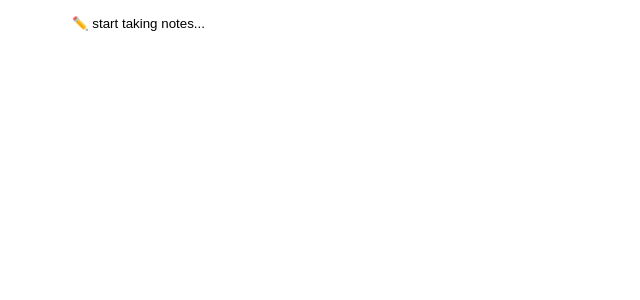
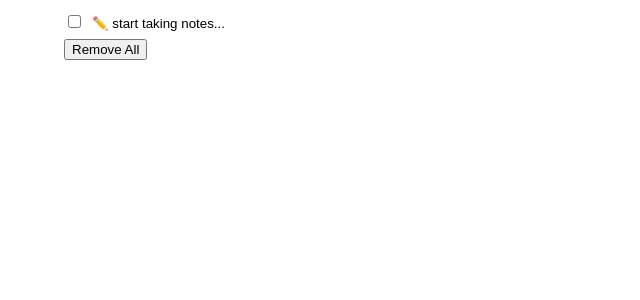
Before and after one commit to blueputty01/to-do, a React app: page / in a window 1280 px wide. Shown: the top 300 px of the page, without its empty margins (0-640 px from the left). Built offline with nearby package versions, Linux system fonts and the light colour scheme.

Commit message:
adding items

```diff
--- a/src/components/App.tsx
+++ b/src/components/App.tsx
@@ -1,12 +1,13 @@
 import React from 'react';
 import List from './List';
-import Item from './Item';
 import './App.scss';
+import Clear from './ClearStorage';
 
 export default function App() {
   return (
     <main>
       <List></List>
+      <Clear></Clear>
     </main>
   );
 }
--- /dev/null
+++ b/src/components/ClearStorage.tsx
@@ -0,0 +1,6 @@
+import React from 'react';
+import { clear } from '../services/useLocalStorage';
+
+export default function Clear() {
+  return <button onClick={clear}>Remove All</button>;
+}
--- a/src/components/Item.scss
+++ b/src/components/Item.scss
@@ -1,6 +1,7 @@
-input {
-  border-radius: 5px;
-  width: 100%;
-  border: none;
-  padding: 0.5rem;
+.item {
+  input[type='text'] {
+    border-radius: 5px;
+    border: none;
+    padding: 0.5rem;
+  }
 }
--- a/src/components/Item.tsx
+++ b/src/components/Item.tsx
@@ -7,21 +7,26 @@ import { off } from 'process';
 interface ItemProps {
   id: string;
   onChange: Function;
-  onBlur: React.FocusEventHandler;
+  onBlur: Function;
   placeholder?: string;
   value: string;
 }
 const Item = (props: ItemProps) => {
   return (
+    <div className="item">
+      <input type="checkbox" />
       <input
-      contentEditable="true"
+        type="text"
         placeholder={props.placeholder}
-      onBlur={props.onBlur}
+        onBlur={(event) =>
+          props.onBlur(props.id, (event.target as HTMLInputElement).value)
+        }
         onChange={(event) =>
           props.onChange(props.id, (event.target as HTMLInputElement).value)
         }
         value={props.value}
       ></input>
+    </div>
   );
 };
 
--- a/src/components/List.tsx
+++ b/src/components/List.tsx
@@ -1,6 +1,7 @@
 import { useLocalStorage } from '../services/useLocalStorage';
 import React from 'react';
 import Item from './Item';
+import { generateKey } from 'crypto';
 
 interface ItemData {
   value: string;
@@ -20,8 +21,11 @@ function uid() {
 
 //https://gist.github.com/gordonbrander/2230317?permalink_comment_id=3443509#gistcomment-3443509
 const List = () => {
+  const addName = 'add';
+  const addDefault = { value: '✏️ start taking notes...', checked: false };
+
   const empty: ItemList = {
-    add: { value: '✏️ start taking notes...', checked: false },
+    [addName]: addDefault,
   };
   const [items, setItems] = useLocalStorage('items', empty);
 
@@ -30,7 +34,19 @@ const List = () => {
     setItems({ ...items, [id]: newObj });
   };
 
-  const onBlur = (event: React.FocusEvent) => {};
+  const onBlur = (id: string, value: string) => {
+    if (id === addName) {
+      console.log('bro');
+
+      setItems({
+        ...items,
+        [addName]: addDefault,
+        [uid()]: { value: value, checked: false },
+      });
+    }
+  };
+
+  console.log(items);
 
   const itemEles = Object.entries(items).map(([key, dat]) => {
     const castedDat = dat as ItemData;
--- a/src/services/useLocalStorage.tsx
+++ b/src/services/useLocalStorage.tsx
@@ -11,6 +11,10 @@ function getStorageValue(key: string, defaultValue?: string) {
   }
 }
 
+export const clear = () => {
+  localStorage.clear();
+};
+
 export const useLocalStorage = (key: string, defaultValue: any) => {
   const [value, setValue] = useState(() => {
     return getStorageValue(key, defaultValue);
```
Lines whose indentation alone changed are shown as unchanged.
